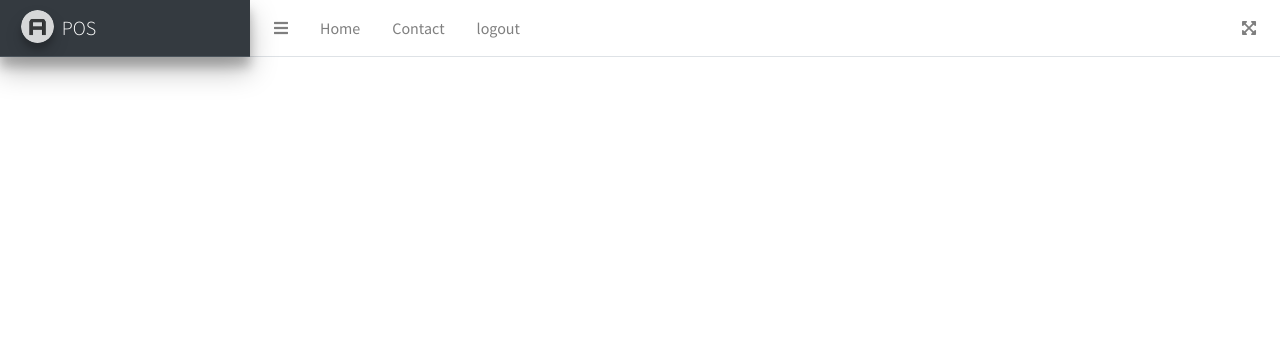
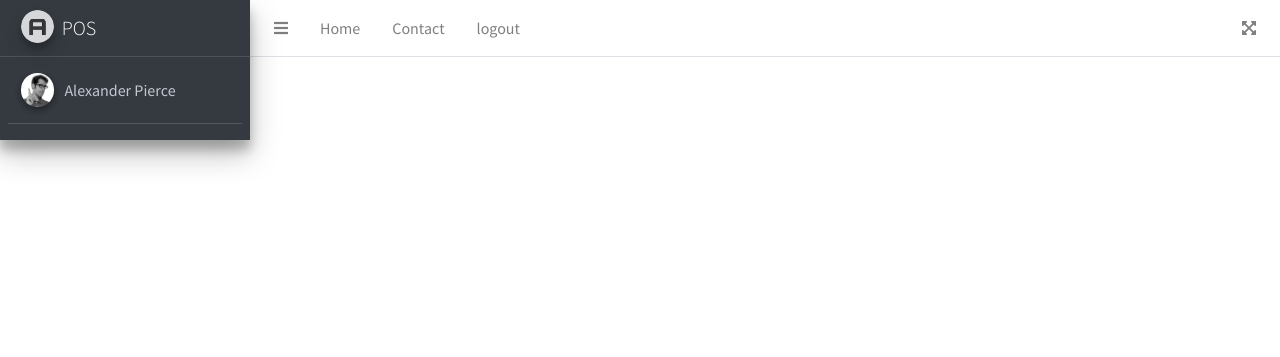
Before and after one commit to Mr-Kumar-Abhishek/computer-repair-POS, a PHP site: page / in a window 1280 px wide. Shown: the top 357 px of the page. Run offline with PHP 8.4, Linux system fonts and the light colour scheme; some libraries are stand-ins or nearby versions.

Commit message:
set menu seperate

```diff
--- a/views/modules/header.php
+++ b/views/modules/header.php
@@ -23,12 +23,3 @@
         </li>
     </ul>
 </nav>
-
-  <!-- Main Sidebar Container -->
-  <aside class="main-sidebar sidebar-dark-primary elevation-4">
-    <!-- Brand Logo -->
-    <a href="index3.html" class="brand-link">
-      <img src="views/dist/img/AdminLTELogo.png" alt="AdminLTE Logo" class="brand-image img-circle elevation-3" style="opacity: .8">
-      <span class="brand-text font-weight-light">POS</span>
-    </a>
-  </aside>
--- /dev/null
+++ b/views/modules/menu.php
@@ -0,0 +1,22 @@
+ <!-- Main Sidebar Container -->
+ <aside class="main-sidebar sidebar-dark-primary elevation-4">
+    <!-- Brand Logo -->
+    <a href="index3.html" class="brand-link">
+      <img src="views/dist/img/AdminLTELogo.png" alt="AdminLTE Logo" class="brand-image img-circle elevation-3" style="opacity: .8">
+      <span class="brand-text font-weight-light">POS</span>
+    </a>
+
+
+       <!-- Sidebar -->
+    <div class="sidebar">
+      <!-- Sidebar user panel (optional) -->
+      <div class="user-panel mt-3 pb-3 mb-3 d-flex">
+        <div class="image">
+          <img src="views/dist/img/user2-160x160.jpg" class="img-circle elevation-2" alt="User Image">
+        </div>
+        <div class="info">
+          <a href="#" class="d-block">Alexander Pierce</a>
+        </div>
+      </div>
+    </div>
+  </aside>
--- a/views/template.php
+++ b/views/template.php
@@ -18,6 +18,7 @@
 <div class="wrapper">
     <?php
         include_once("modules/header.php");
+        include_once("modules/menu.php");
     ?>
 </div>
 <!-- ./wrapper -->
```
